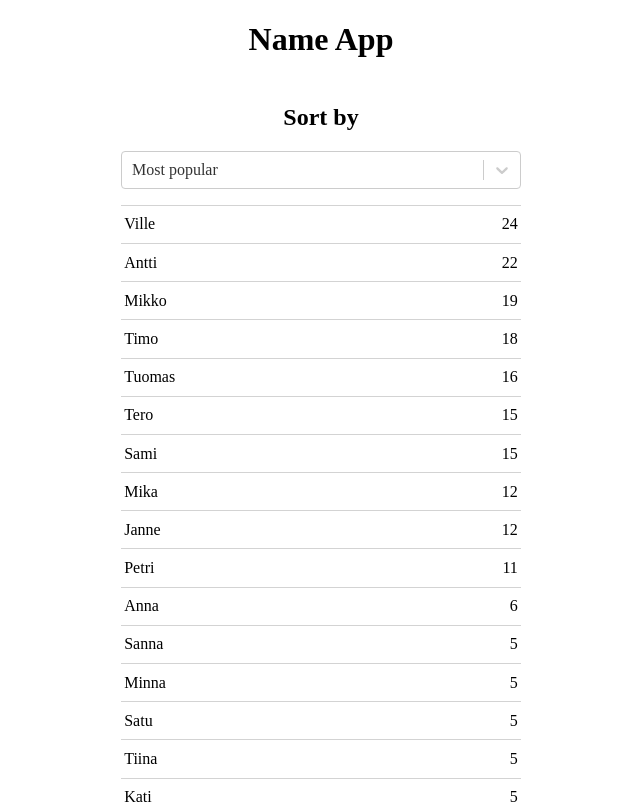
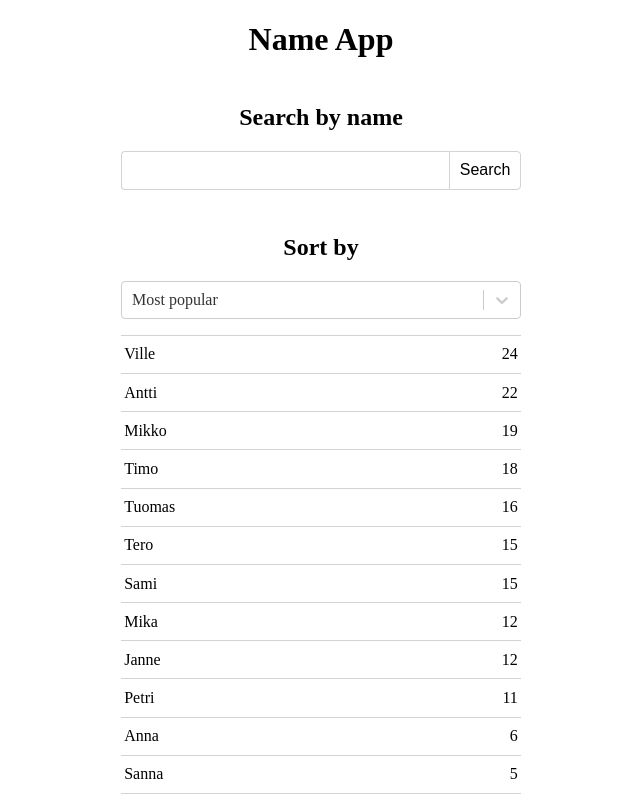
Before and after one commit to lapaset/name_application, a React (Create React App) app: page / in a window 1280 px wide. Shown: the top 804 px of the page, without its empty margins (319-959 px from the left). Built offline with nearby package versions, Linux system fonts and the light colour scheme.

Commit message:
Add searching by name

```diff
--- a/src/App.css
+++ b/src/App.css
@@ -24,3 +24,34 @@ li {
 	padding: 0.6em 0.2em;
 	border-top: 1px solid lightgray;
 }
+
+input {
+	font-size: 1rem;
+	padding: 0.6em;
+	background: white;
+	border: 1px solid lightgray;
+}
+
+.name-input {
+	display: flex;
+}
+
+input[type=text] {
+	flex: 1;
+	border-radius: 4px 0 0 4px;
+	border-right: 0;
+}
+
+input[type=submit] {
+	border-radius: 0 4px 4px 0;
+}
+
+.search-by-name-result {
+	display: flex;
+	justify-content: space-between;
+	margin-top: 1em;
+	padding: 0.6em 0.2em;
+	border-width: 1px 0;
+	border-color: lightgray;
+	border-style: solid;
+}
--- a/src/App.js
+++ b/src/App.js
@@ -1,5 +1,7 @@
 import React, { useState, useEffect } from 'react'
 import Select from 'react-select'
+import SearchForm from './components/SearchForm'
+import SearchResult from './components/SearchResults'
 import NameList from './components/NameList'
 import namesFromJson from './names.json'
 import './App.css'
@@ -8,6 +10,8 @@ import './App.css'
 const App = () => {
 
 	const [names, setNames] = useState([])
+	const [nameField, setNameField] = useState('')
+	const [searchResult, setSearchResult] = useState(null)
 	const [sortMode, setSortMode] = useState({ value: 'popular', label: 'Most popular' })
 	const sortOptions = [
 		{ value: 'popular', label: 'Most popular' },
@@ -32,11 +36,26 @@ const App = () => {
 		setSortMode(selected)
 	}
 
+	const handleSearch = e => {
+
+		e.preventDefault()
+
+		const name = names.find(n => n.name.toLowerCase() === nameField.toLowerCase())
+
+		setSearchResult(name ? name : `No results for ${nameField}`)
+		setNameField('')
+	}
+
 	return (
 		<div className='main-container'>
 
 			<h1>Name App</h1>
 
+			<SearchForm nameField={nameField}
+				setNameField={setNameField}
+				handleClick={handleSearch} />
+
+			{ searchResult && <SearchResult result={searchResult} /> }
 
 			<h2>Sort by</h2>
 
--- /dev/null
+++ b/src/components/SearchForm.jsx
@@ -0,0 +1,13 @@
+const SearchForm = ({ nameField, setNameField, handleClick }) => (
+	<form>
+		<h2><label htmlFor='name-field'>Search by name</label></h2>
+
+		<div className='name-input'>
+			<input id='name-field' type='text' value={nameField}
+				onChange={e => setNameField(e.target.value)} />
+			<input type='submit' onClick={handleClick} value='Search' />
+		</div>
+	</form>
+)
+
+export default SearchForm
--- /dev/null
+++ b/src/components/SearchResults.jsx
@@ -0,0 +1,14 @@
+const SearchResult = ({ result }) => (
+	<div className='search-by-name-result'>
+		{
+			result.name && result.amount
+				? <>
+					<span>{result.name}</span>
+					<span>{result.amount}</span>
+				</>
+				: result
+		}
+	</div>
+)
+
+export default SearchResult
```
